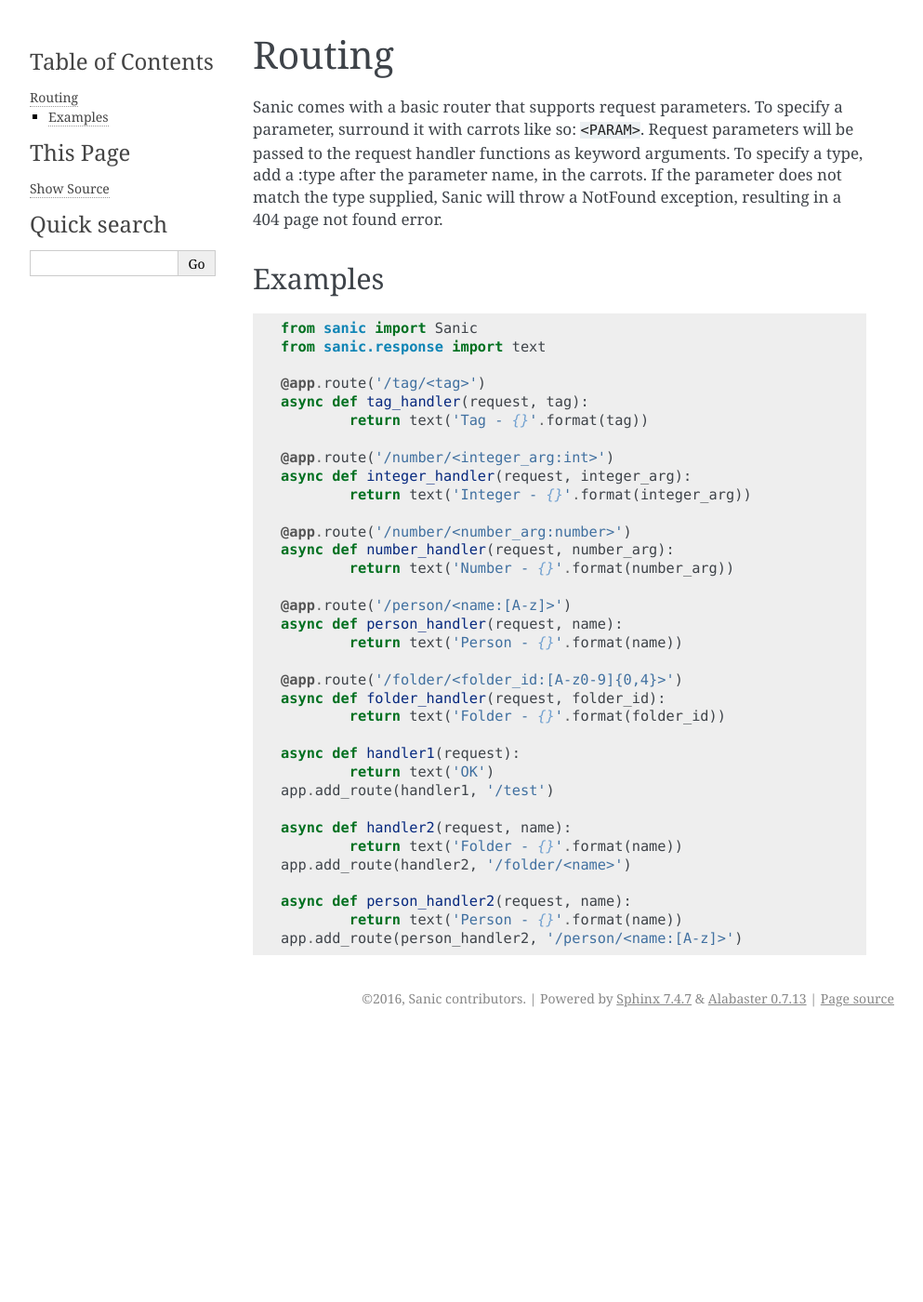
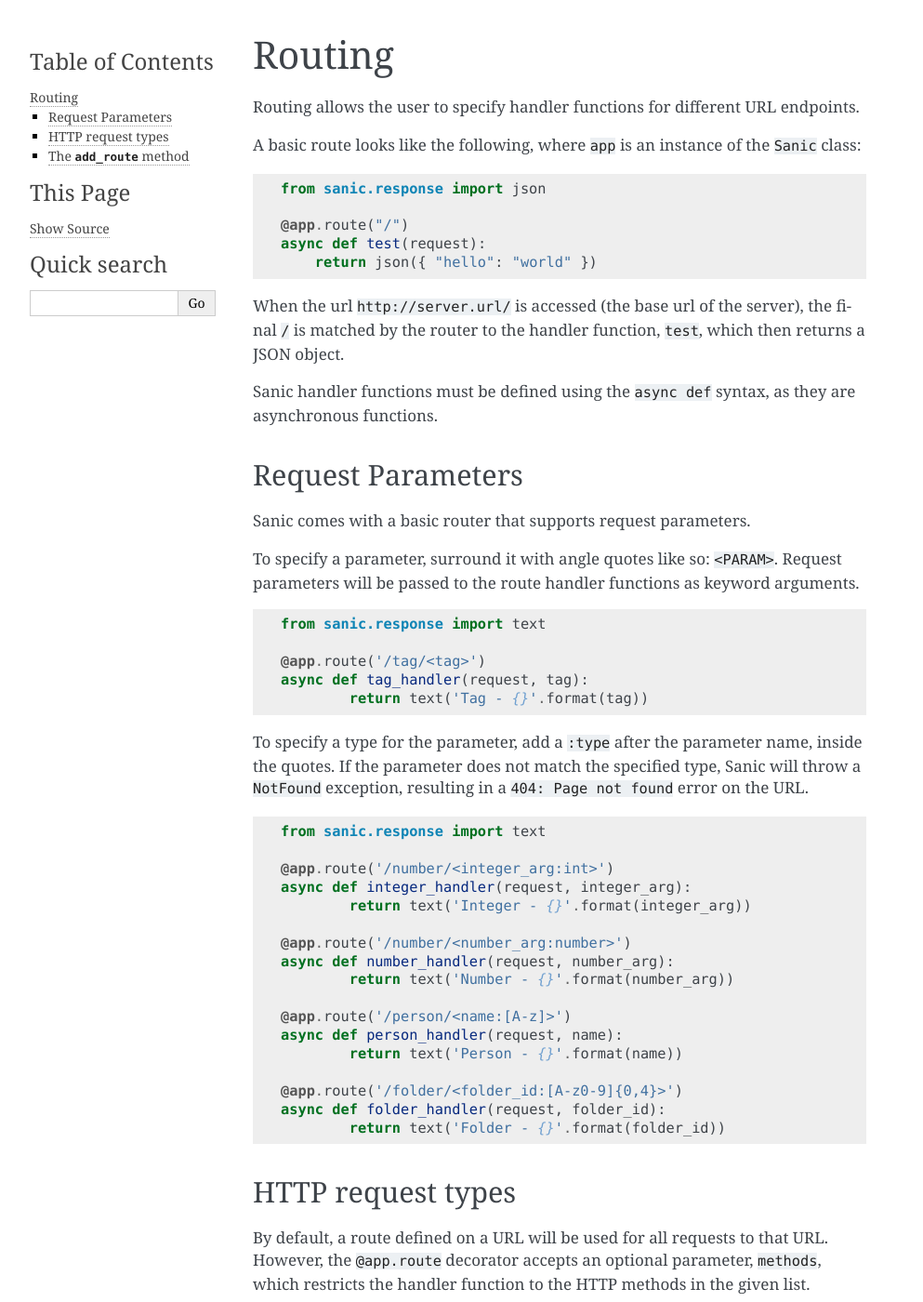
Before and after one commit to sanic-org/sanic, a Sphinx documentation site: the page built from docs/routing.md, in a window 1280 px wide and 1400 px high. Shown: the whole window at 93% size, without its empty margins (148-1141 px from the left). Built offline with Sphinx 7.4.7, drawn with Linux system fonts in a browser that asks for light colours; pages that are not in the unit, such as notebooks, are missing from menus; some of the changed text lies outside the part shown.

Commit message:
Clarify routing guide, adding introduction and HTTP types sections

````diff
--- a/docs/routing.md
+++ b/docs/routing.md
@@ -1,17 +1,48 @@
 # Routing
 
-Sanic comes with a basic router that supports request parameters.  To specify a parameter, surround it with carrots like so: `<PARAM>`.  Request parameters will be passed to the request handler functions as keyword arguments.  To specify a type, add a :type after the parameter name, in the carrots.  If the parameter does not match the type supplied, Sanic will throw a NotFound exception, resulting in a 404 page not found error.
+Routing allows the user to specify handler functions for different URL endpoints.
 
-
-## Examples
+A basic route looks like the following, where `app` is an instance of the
+`Sanic` class:
 
 ```python
-from sanic import Sanic
+from sanic.response import json
+
+@app.route("/")
+async def test(request):
+    return json({ "hello": "world" })
+```
+
+When the url `http://server.url/` is accessed (the base url of the server), the
+final `/` is matched by the router to the handler function, `test`, which then
+returns a JSON object.
+
+Sanic handler functions must be defined using the `async def` syntax, as they
+are asynchronous functions.
+
+## Request Parameters
+
+Sanic comes with a basic router that supports request parameters.
+
+To specify a parameter, surround it with angle quotes like so: `<PARAM>`.
+Request parameters will be passed to the route handler functions as keyword
+arguments.
+
+```python
 from sanic.response import text
 
 @app.route('/tag/<tag>')
 async def tag_handler(request, tag):
 	return text('Tag - {}'.format(tag))
+```
+
+To specify a type for the parameter, add a `:type` after the parameter name,
+inside the quotes. If the parameter does not match the specified type, Sanic
+will throw a `NotFound` exception, resulting in a `404: Page not found` error
+on the URL.
+
+```python
+from sanic.response import text
 
 @app.route('/number/<integer_arg:int>')
 async def integer_handler(request, integer_arg):
@@ -29,16 +60,48 @@
 async def folder_handler(request, folder_id):
 	return text('Folder - {}'.format(folder_id))
 
+```
+
+## HTTP request types
+
+By default, a route defined on a URL will be used for all requests to that URL.
+However, the `@app.route` decorator accepts an optional parameter, `methods`,
+which restricts the handler function to the HTTP methods in the given list.
+
+```python
+from sanic.response import text
+
+@app.route('/post')
+async def post_handler(request, methods=['POST']):
+	return text('POST request - {}'.format(request.json))
+
+@app.route('/get')
+async def GET_handler(request, methods=['GET']):
+	return text('GET request - {}'.format(request.args))
+
+```
+
+## The `add_route` method
+
+As we have seen, routes are often specified using the `@app.route` decorator.
+However, this decorator is really just a wrapper for the `app.add_route`
+method, which is used as follows:
+
+```python
+from sanic.response import text
+
+# Define the handler functions
 async def handler1(request):
 	return text('OK')
-app.add_route(handler1, '/test')
 
 async def handler2(request, name):
 	return text('Folder - {}'.format(name))
-app.add_route(handler2, '/folder/<name>')
 
 async def person_handler2(request, name):
 	return text('Person - {}'.format(name))
-app.add_route(person_handler2, '/person/<name:[A-z]>')
 
+# Add each handler function as a route
+app.add_route(handler1, '/test')
+app.add_route(handler2, '/folder/<name>')
+app.add_route(person_handler2, '/person/<name:[A-z]>', methods=['GET'])
 ```
````
